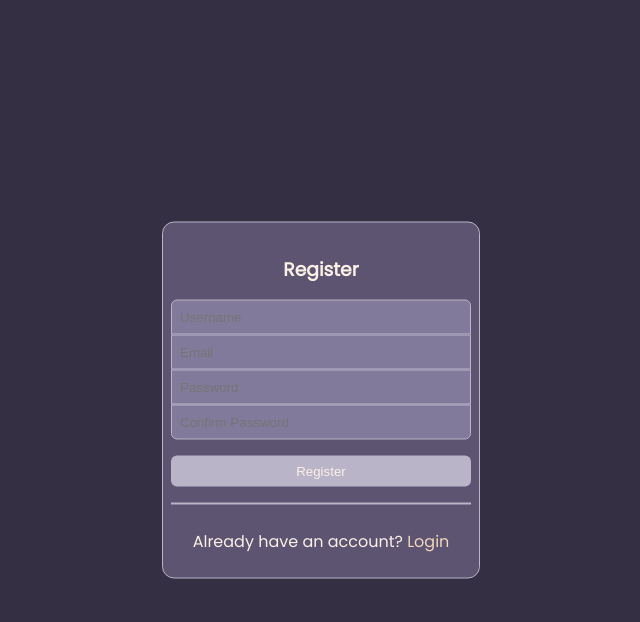
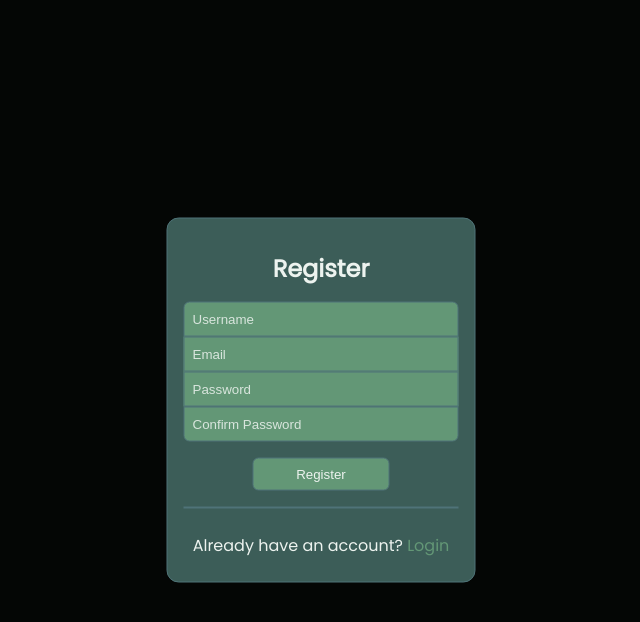
Before and after one commit to AndriaBeridze/Cinematica, a Django app: page /register/ in a window 1280 px wide. Shown: the top 622 px of the page, without its empty margins (319-959 px from the left). Run offline with Django 5.2, Linux system fonts and the light colour scheme.

Commit message:
Change theme colors

```diff
--- a/core/templates/auth/login.html
+++ b/core/templates/auth/login.html
@@ -7,9 +7,9 @@
 {% block content %}
     <form action="{% url 'core:login' %}" method="post" class="auth-form">
         {% csrf_token %}
-        <h3 class="form-title">Login</h3>
+        <h2 class="form-title">Login</h2>
         {% if error %}
-            <div class="alert alert-danger">{{ error }}</div>
+            <div class="alert">{{ error }}</div>
         {% endif %}
         <div class="form-group">
             <input type="text" name="username" id="username" class="form-control" placeholder="Username" required>
--- a/core/templates/auth/register.html
+++ b/core/templates/auth/register.html
@@ -7,9 +7,9 @@
 {% block content %}
     <form action="{% url 'core:register' %}" method="post" class="auth-form">
         {% csrf_token %}
-        <h3 class="form-title">Register</h3>
+        <h2 class="form-title">Register</h2>
         {% if error %}
-            <div class="alert alert-danger">{{ error }}</div>
+            <div class="alert">{{ error }}</div>
         {% endif %}
         <div class="form-group">
             <input type="text" name="username" id="username" class="form-control" placeholder="Username" required>
--- a/static/css/components/form.scss
+++ b/static/css/components/form.scss
@@ -1,4 +1,4 @@
-$auth-form-width: 300px;
+$auth-form-width: 275px;
 $input-height: 33px;
 
 .auth-form {
@@ -8,10 +8,12 @@ $input-height: 33px;
     top: 50%;
     left: 50%;
     transform: translate(-50%, -50%);
-    background-color: var(--primary);
-    border: 1px solid var(--border-color);
-    padding: $padding $padding-sm;
+    padding: $padding;
     border-radius: $border-radius-lg;
+    display: flex;
+    flex-direction: column;
+    background-color: var(--secondary);
+    border: 1px solid var(--accent);
 
     .form-group {
         display: flex;
@@ -20,16 +22,17 @@ $input-height: 33px;
         input {
             border: none;
             height: $input-height;
-            border: $border-size solid var(--border-color);
+            border: $border-size solid var(--accent);
             border-bottom-width: calc($border-size / 2);
             border-top-width: calc($border-size / 2);
-            background-color: var(--secondary-dark);
-            color: var(--text);
             padding: 0 $padding-sm;
             outline: none;
+            background-color: var(--primary);
+            color: var(--text);
 
-            ::placeholder {
-                color: var(--text-light);
+            &::placeholder {
+                color: var(--text);
+                opacity: 0.85;
             }
 
             &:first-child {
@@ -43,40 +46,48 @@ $input-height: 33px;
             }
 
             &:focus {
-                outline: 3px solid #215faf;
+                outline: 2px solid var(--accent);
                 z-index: 10;
             }
         }
     }
 
     input[type="submit"] {
-        background-color: var(--secondary);
-        color: var(--text-);
         border: none;
         border-radius: $border-radius;
         padding: $padding-sm;
-        margin-top: $spacing;
+        margin: $margin 0 0 0;
         cursor: pointer;
-        transition: background-color $transition;
-        width: 100%;
+        transition: $transition;
+        width: 50%;
+        align-self: center;
+        background-color: var(--primary);
+        color: var(--text);
+        align-self: center;
+        border: $border-size solid var(--accent);
+
 
         &:hover {
-            background-color: var(--secondary-dark);
-            color: var(--secondary-light);
+            scale: 1.1;
         }
     }
 
     .form-title {
-        color: var(--text);
         text-align: center;
         margin-bottom: $spacing;
         margin: 0;
         padding: $padding 0;
     }
 
+    .alert {
+        text-align: center;
+        padding: 0 0 $padding 0;
+        color: rgb(245, 74, 74);
+    }
+
     hr {
         margin: $margin 0;
-        border: .5px solid var(--border-color)
+        border: .5px solid var(--accent);
     }
 
     p {
@@ -85,7 +96,7 @@ $input-height: 33px;
         margin: 0;
 
         a {
-            color: var(--text-dark);
+            color: var(--primary);
 
             &:hover {
                 text-decoration: underline;
--- a/static/css/components/variables.scss
+++ b/static/css/components/variables.scss
@@ -1,31 +1,19 @@
 // Define theme maps
 $themes: (
-  light: (
-    background: #FAF0E6,
-    primary: #5C5470,
-    primary-light: lighten(#5C5470, 20%),
-    primary-dark: darken(#5C5470, 20%),
-    secondary: #B9B4C7,
-    secondary-light: lighten(#B9B4C7, 20%),
-    secondary-dark: darken(#B9B4C7, 20%),
-    text: #352F44,
-    text-light: lighten(#352F44, 10%),
-    text-dark: darken(#352F44, 10%),
-    border-color: #B9B4C7
-  ),
-  dark: (
-    background: #352F44,
-    primary: #5C5470,
-    primary-light: lighten(#5C5470, 20%),
-    primary-dark: darken(#5C5470, 20%),
-    secondary: #B9B4C7,
-    secondary-light: lighten(#B9B4C7, 20%),
-    secondary-dark: darken(#B9B4C7, 20%),
-    text: #FAF0E6,
-    text-light: lighten(#FAF0E6, 10%),
-    text-dark: darken(#FAF0E6, 10%),
-    border-color: #B9B4C7
-  )
+    light: (
+        text: #0c120e,
+        background: #f9fbfa,
+        primary: #689d7b,
+        secondary: #a3c3be,
+        accent: #88acb1
+    ),
+    dark: (
+        text: #edf3ef,
+        background: #040605,
+        primary: #639776,
+        secondary: #3c5d58,
+        accent: #4f7378
+    )
 );
 
 // Mixin to apply theme styles
@@ -34,7 +22,7 @@ $themes: (
 
     // Loop through the theme map and apply styles
     @each $key, $value in $theme-map {
-      --#{$key}: #{$value};
+        --#{$key}: #{$value};
     }
 }
 
@@ -68,49 +56,3 @@ $margin-sm: 0.5 * $spacing;
 $margin: $spacing;
 $margin-md: 2 * $spacing;
 $margin-lg: 4 * $spacing;
-
-// Fonts
-@font-face {
-    font-family: 'Poppins';
-    src: url('../../fonts/Poppins-Regular.ttf') format('truetype');
-}
-$font-family: 'Poppins', sans-serif;
-
-body {
-    &.light {
-        @include theme(light);
-    }
-
-    &.dark {
-        @include theme(dark);
-    }
-
-    background-color: var(--background);
-    color: var(--text);
-    font-family: $font-family;
-}
-
-a {
-    color: var(--text);
-    text-decoration: none;
-    cursor: pointer;
-}
-
-li, ul {
-    margin: 0;
-    padding: 0;
-    list-style: none;
-}
-
-button {
-    color: var(--text);
-    font-family: $font-family;
-}
-
-i {
-    display: flex;
-    align-items: center;
-    justify-content: center;
-    margin: 0;
-    padding: 0;
-}
--- a/static/css/main.css
+++ b/static/css/main.css
@@ -1,3 +1,92 @@
+.auth-form {
+  width: 275px;
+  height: auto;
+  position: absolute;
+  top: 50%;
+  left: 50%;
+  transform: translate(-50%, -50%);
+  padding: 1rem;
+  border-radius: 12px;
+  display: flex;
+  flex-direction: column;
+  background-color: var(--secondary);
+  border: 1px solid var(--accent);
+}
+.auth-form .form-group {
+  display: flex;
+  flex-direction: column;
+}
+.auth-form .form-group input {
+  border: none;
+  height: 33px;
+  border: 1px solid var(--accent);
+  border-bottom-width: 0.5px;
+  border-top-width: 0.5px;
+  padding: 0 0.5rem;
+  outline: none;
+  background-color: var(--primary);
+  color: var(--text);
+}
+.auth-form .form-group input::placeholder {
+  color: var(--text);
+  opacity: 0.85;
+}
+.auth-form .form-group input:first-child {
+  border-radius: 6px 6px 0 0;
+  border-top-width: 1px;
+}
+.auth-form .form-group input:last-child {
+  border-radius: 0 0 6px 6px;
+  border-bottom-width: 1px;
+}
+.auth-form .form-group input:focus {
+  outline: 2px solid var(--accent);
+  z-index: 10;
+}
+.auth-form input[type=submit] {
+  border: none;
+  border-radius: 6px;
+  padding: 0.5rem;
+  margin: 1rem 0 0 0;
+  cursor: pointer;
+  transition: 0.3s;
+  width: 50%;
+  align-self: center;
+  background-color: var(--primary);
+  color: var(--text);
+  align-self: center;
+  border: 1px solid var(--accent);
+}
+.auth-form input[type=submit]:hover {
+  scale: 1.1;
+}
+.auth-form .form-title {
+  text-align: center;
+  margin-bottom: 1rem;
+  margin: 0;
+  padding: 1rem 0;
+}
+.auth-form .alert {
+  text-align: center;
+  padding: 0 0 1rem 0;
+  color: rgb(245, 74, 74);
+}
+.auth-form hr {
+  margin: 1rem 0;
+  border: 0.5px solid var(--accent);
+}
+.auth-form p {
+  text-align: center;
+  padding: 0.5rem 0;
+  margin: 0;
+}
+.auth-form p a {
+  color: var(--primary);
+}
+.auth-form p a:hover {
+  text-decoration: underline;
+}
+
 @font-face {
   font-family: "Poppins";
   src: url("../../fonts/Poppins-Regular.ttf") format("truetype");
@@ -8,30 +97,18 @@ body {
   font-family: "Poppins", sans-serif;
 }
 body.light {
-  --background: #FAF0E6;
-  --primary: #5C5470;
-  --primary-light: rgb(142.5102040816, 133.8571428571, 164.1428571429);
-  --primary-dark: rgb(44.1224489796, 40.2857142857, 53.7142857143);
-  --secondary: #B9B4C7;
-  --secondary-light: rgb(239.5038167939, 238.3969465649, 242.6030534351);
-  --secondary-dark: rgb(130.4961832061, 121.6030534351, 155.3969465649);
-  --text: #352F44;
-  --text-light: rgb(76.5043478261, 67.8434782609, 98.1565217391);
-  --text-dark: rgb(29.4956521739, 26.1565217391, 37.8434782609);
-  --border-color: #B9B4C7;
+  --text: #0c120e;
+  --background: #f9fbfa;
+  --primary: #689d7b;
+  --secondary: #a3c3be;
+  --accent: #88acb1;
 }
 body.dark {
-  --background: #352F44;
-  --primary: #5C5470;
-  --primary-light: rgb(142.5102040816, 133.8571428571, 164.1428571429);
-  --primary-dark: rgb(44.1224489796, 40.2857142857, 53.7142857143);
-  --secondary: #B9B4C7;
-  --secondary-light: rgb(239.5038167939, 238.3969465649, 242.6030534351);
-  --secondary-dark: rgb(130.4961832061, 121.6030534351, 155.3969465649);
-  --text: #FAF0E6;
-  --text-light: white;
-  --text-dark: rgb(241.5, 214.5, 187.5);
-  --border-color: #B9B4C7;
+  --text: #edf3ef;
+  --background: #040605;
+  --primary: #639776;
+  --secondary: #3c5d58;
+  --accent: #4f7378;
 }
 
 a {
@@ -59,84 +136,4 @@ i {
   padding: 0;
 }
 
-.auth-form {
-  width: 300px;
-  height: auto;
-  position: absolute;
-  top: 50%;
-  left: 50%;
-  transform: translate(-50%, -50%);
-  background-color: var(--primary);
-  border: 1px solid var(--border-color);
-  padding: 1rem 0.5rem;
-  border-radius: 12px;
-}
-.auth-form .form-group {
-  display: flex;
-  flex-direction: column;
-}
-.auth-form .form-group input {
-  border: none;
-  height: 33px;
-  border: 1px solid var(--border-color);
-  border-bottom-width: 0.5px;
-  border-top-width: 0.5px;
-  background-color: var(--secondary-dark);
-  color: var(--text);
-  padding: 0 0.5rem;
-  outline: none;
-}
-.auth-form .form-group input ::placeholder {
-  color: var(--text-light);
-}
-.auth-form .form-group input:first-child {
-  border-radius: 6px 6px 0 0;
-  border-top-width: 1px;
-}
-.auth-form .form-group input:last-child {
-  border-radius: 0 0 6px 6px;
-  border-bottom-width: 1px;
-}
-.auth-form .form-group input:focus {
-  outline: 3px solid #215faf;
-  z-index: 10;
-}
-.auth-form input[type=submit] {
-  background-color: var(--secondary);
-  color: var(--text-);
-  border: none;
-  border-radius: 6px;
-  padding: 0.5rem;
-  margin-top: 1rem;
-  cursor: pointer;
-  transition: background-color 0.3s;
-  width: 100%;
-}
-.auth-form input[type=submit]:hover {
-  background-color: var(--secondary-dark);
-  color: var(--secondary-light);
-}
-.auth-form .form-title {
-  color: var(--text);
-  text-align: center;
-  margin-bottom: 1rem;
-  margin: 0;
-  padding: 1rem 0;
-}
-.auth-form hr {
-  margin: 1rem 0;
-  border: 0.5px solid var(--border-color);
-}
-.auth-form p {
-  text-align: center;
-  padding: 0.5rem 0;
-  margin: 0;
-}
-.auth-form p a {
-  color: var(--text-dark);
-}
-.auth-form p a:hover {
-  text-decoration: underline;
-}
-
 /*# sourceMappingURL=main.css.map */
--- a/static/css/main.scss
+++ b/static/css/main.scss
@@ -1,2 +1,48 @@
 @import 'components/variables';
 @import 'components/form';
+
+
+@font-face {
+    font-family: 'Poppins';
+    src: url('../../fonts/Poppins-Regular.ttf') format('truetype');
+}
+$font-family: 'Poppins', sans-serif;
+
+body {
+    &.light {
+        @include theme(light);
+    }
+
+    &.dark {
+        @include theme(dark);
+    }
+
+    background-color: var(--background);
+    color: var(--text);
+    font-family: $font-family;
+}
+
+a {
+    color: var(--text);
+    text-decoration: none;
+    cursor: pointer;
+}
+
+li, ul {
+    margin: 0;
+    padding: 0;
+    list-style: none;
+}
+
+button {
+    color: var(--text);
+    font-family: $font-family;
+}
+
+i {
+    display: flex;
+    align-items: center;
+    justify-content: center;
+    margin: 0;
+    padding: 0;
+}
```
Also changed, not shown: 1 other file.
